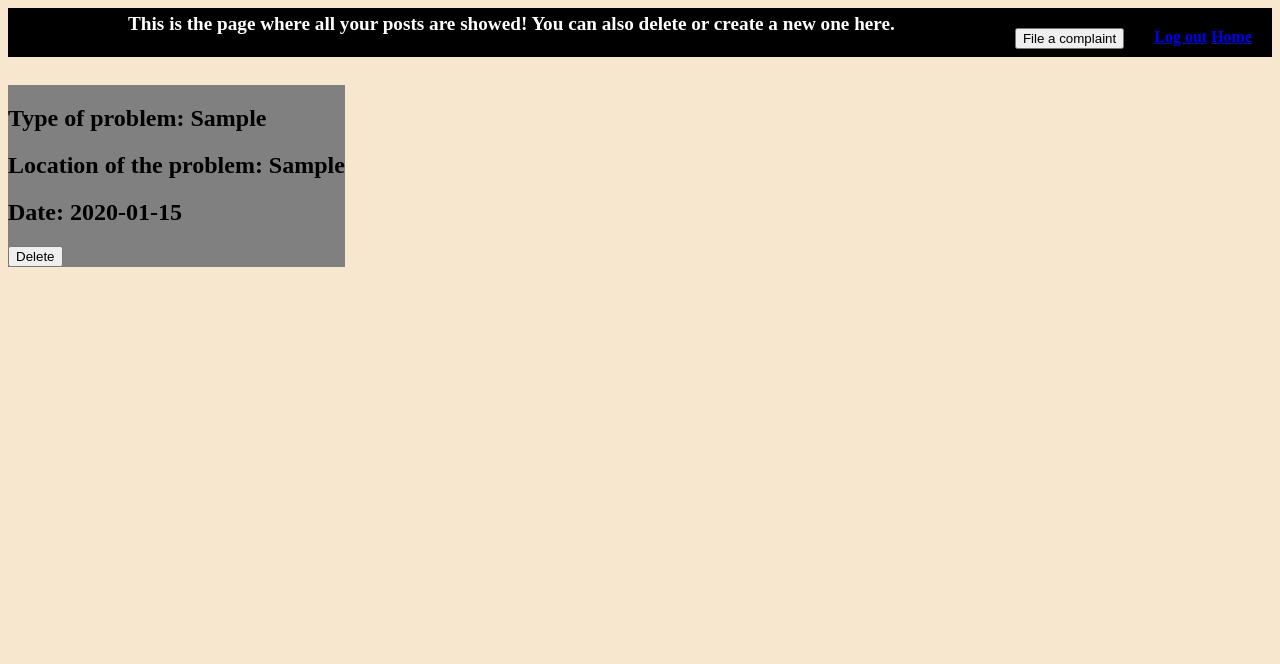
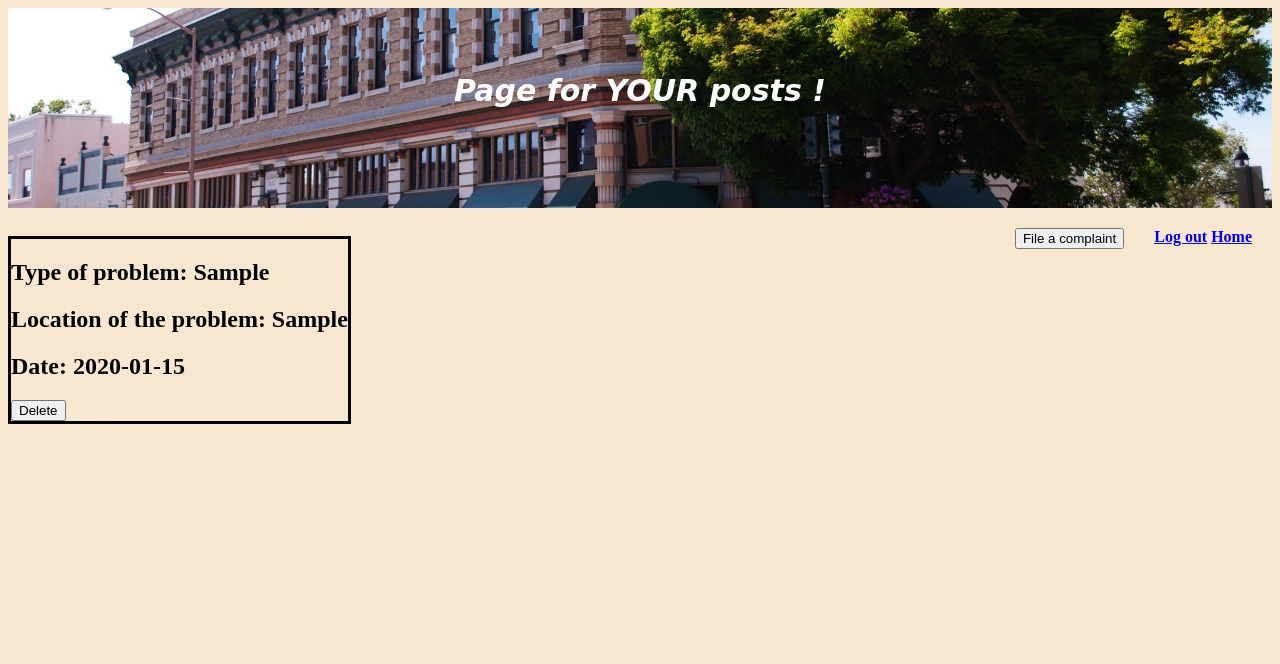
Before and after one commit to PrinceRios2000/startup_Hackathon2019, a Python web app: template templates/userpost.html in a window 1280 px wide. Shown: the top 664 px of the page. Run offline with Jinja, Linux system fonts and the light colour scheme; the template is opened without the code that fills it: most values are stand-ins (such as "Sample title", 1, 10 or a date in 2020).

Commit message:
CSS for Userpost

```diff
--- a/static/main.css
+++ b/static/main.css
@@ -12,6 +12,7 @@ header{
     height: 200px;
     background-position: center;
     background-size: cover;
+    font-weight: bold;
 }
 
 body{
--- a/static/userpost.css
+++ b/static/userpost.css
@@ -27,12 +27,20 @@ p1    {color: green;}
     display: flex;
 }
 .heading {
-    font-size: larger;
-    font-weight: bolder;
-    background-color: black;
+    color:white;
+    font-size: 30px;
+    font-weight: normal;
+    font-family: "Comic Sans MS", cursive, sans-serif;
+    background-image: url("../Salinas.jpg");
+    font-style: italic;
+    text-align: center;
+    display: flex;
+    flex-direction: column;
     justify-content: center;
-    padding-top: 5px;
-    color: white;
+    height: 200px;
+    background-position: center;
+    background-size: cover;
+    font-weight: bold;
 }
 
 
@@ -46,9 +54,9 @@ p1    {color: green;}
 .post-div{
     border-width:1fr 1fr 1fr 1fr;
     padding-left:1fr;
-    background-color: grey;
     position: relative;
-    float: left;
+    border-style: solid;
+
 }
 img{
     height: 50px;
--- a/templates/userpost.html
+++ b/templates/userpost.html
@@ -4,21 +4,21 @@
     <link rel="stylesheet" href="../static/userpost.css">
 
     </head>
+
+    <div class = "heading">  <center>
+    Page for YOUR posts ! </center>
+    <br> </div>
     <div class = "b">
         <a href="../templates/intro.html">Log out</a>
         <a href="../templates/main.html">Home</a><br>
     </div>
 
     <div class = "filebutton">
-    <form method="POST" action="/myposts">
+      <form method="POST" action="/myposts">
                         <input type="hidden" name="postid" value="{{post.key.id()}}"/>
                         <input type="submit" name="Create" value="File a complaint"/>
-                    </form>
-            </div>
-
-    <div class = "heading">  <center>
-    This is the page where all your posts are showed! You can also delete or create a new one here. </center> <br> </div>
-
+      </form>
+    </div>
 
 
 
```
